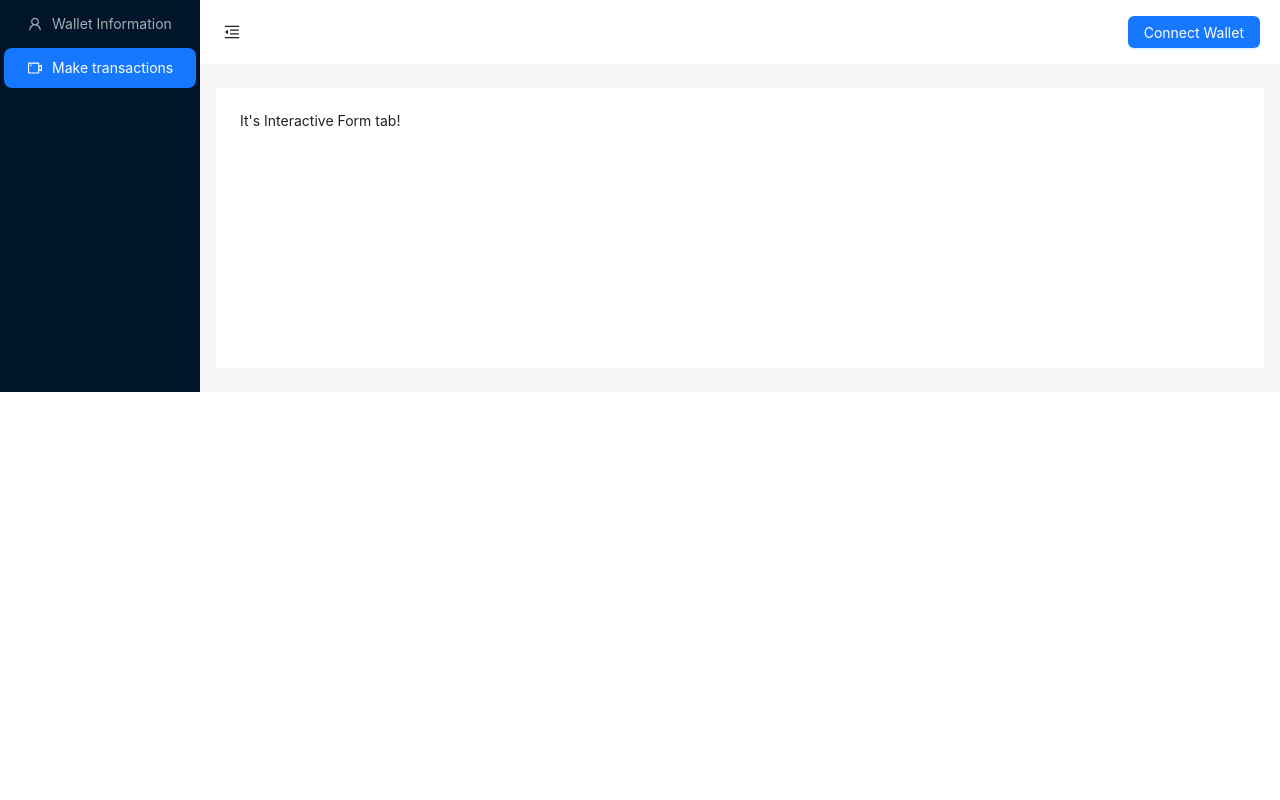
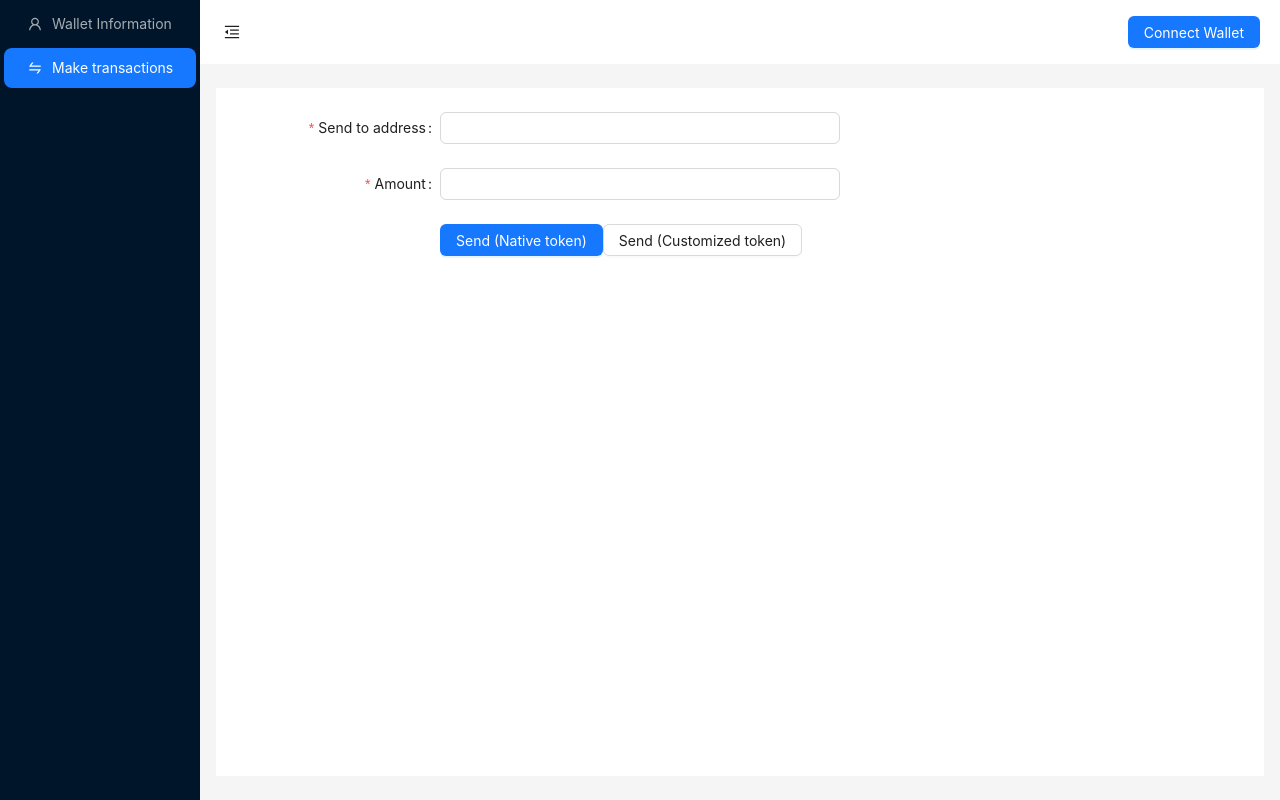
Before and after one commit to Sotatek-LocVuong/Demo-web3-dApp, a React (Create React App) app: page / in a window 1280 px wide. Both pictures are taken after a click on the item "Make transactions". Built offline with nearby package versions, Linux system fonts and the light colour scheme; the HTML template or start-up script is replaced by a standard one.

Commit message:
modify style of layout

```diff
--- a/src/App.css
+++ b/src/App.css
@@ -1,38 +1,3 @@
-.App {
-  text-align: center;
+.container {
+    height: 100%;
 }
-
-.App-logo {
-  height: 40vmin;
-  pointer-events: none;
-}
-
-@media (prefers-reduced-motion: no-preference) {
-  .App-logo {
-    animation: App-logo-spin infinite 20s linear;
-  }
-}
-
-.App-header {
-  background-color: #282c34;
-  min-height: 100vh;
-  display: flex;
-  flex-direction: column;
-  align-items: center;
-  justify-content: center;
-  font-size: calc(10px + 2vmin);
-  color: white;
-}
-
-.App-link {
-  color: #61dafb;
-}
-
-@keyframes App-logo-spin {
-  from {
-    transform: rotate(0deg);
-  }
-  to {
-    transform: rotate(360deg);
-  }
-}
--- a/src/App.tsx
+++ b/src/App.tsx
@@ -1,8 +1,8 @@
 import {
   MenuFoldOutlined,
   MenuUnfoldOutlined,
-  UserOutlined,
-  VideoCameraOutlined
+  SwapOutlined,
+  UserOutlined
 } from '@ant-design/icons';
 import { Button, Flex, Layout, Menu, Space, theme } from 'antd';
 import React, { useState } from 'react';
@@ -62,7 +62,7 @@ const App: React.FC = () => {
   };
 
   return (
-    <Layout>
+    <Layout className="container">
       <Sider trigger={null} collapsible collapsed={collapsed}>
         <div className="demo-logo-vertical" />
         <Menu
@@ -78,7 +78,7 @@ const App: React.FC = () => {
             },
             {
               key: '2',
-              icon: <VideoCameraOutlined />,
+              icon: <SwapOutlined />,
               label: 'Make transactions',
               onClick: () => setActiveTab(TabNames.InteractiveForm)
             }
--- a/src/index.css
+++ b/src/index.css
@@ -1,4 +1,5 @@
 body {
+  height: 100vh;
   margin: 0;
   font-family: -apple-system, BlinkMacSystemFont, 'Segoe UI', 'Roboto', 'Oxygen',
     'Ubuntu', 'Cantarell', 'Fira Sans', 'Droid Sans', 'Helvetica Neue',
@@ -7,6 +8,10 @@ body {
   -moz-osx-font-smoothing: grayscale;
 }
 
+#root, #root > div {
+  height: 100%;
+}
+
 code {
   font-family: source-code-pro, Menlo, Monaco, Consolas, 'Courier New',
     monospace;
--- a/src/layout/interactive-form/index.tsx
+++ b/src/layout/interactive-form/index.tsx
@@ -1,10 +1,58 @@
+import { Button, Form, Input } from 'antd';
 import React from 'react';
 
-interface IProps {}
-
-const WalletInformation: React.FC<IProps> = (props: IProps) => {
-  console.log(props);
-  return <>It's Interactive Form tab!</>;
+const layout = {
+  labelCol: { span: 8 },
+  wrapperCol: { span: 16 }
 };
 
-export default WalletInformation;
+const tailLayout = {
+  wrapperCol: { offset: 8, span: 16 }
+};
+
+const App: React.FC = () => {
+  const [form] = Form.useForm();
+
+  const onFinish = (values: any) => {
+    console.log(values);
+  };
+
+  // const onReset = () => {
+  //   form.resetFields();
+  // };
+
+  // const onFill = () => {
+  //   form.setFieldsValue({ note: 'Hello world!', gender: 'male' });
+  // };
+
+  return (
+    <Form
+      {...layout}
+      form={form}
+      name="control-hooks"
+      onFinish={onFinish}
+      style={{ maxWidth: 600 }}
+    >
+      <Form.Item
+        name="note"
+        label="Send to address: "
+        rules={[{ required: true }]}
+      >
+        <Input />
+      </Form.Item>
+      <Form.Item name="gender" label="Amount" rules={[{ required: true }]}>
+        <Input />
+      </Form.Item>
+      <Form.Item {...tailLayout}>
+        <Button type="primary" onClick={onFinish}>
+          Send (Native token)
+        </Button>
+        <Button htmlType="button" onClick={onFinish}>
+          Send (Customized token)
+        </Button>
+      </Form.Item>
+    </Form>
+  );
+};
+
+export default App;
--- a/src/layout/wallet-information-tab/index.tsx
+++ b/src/layout/wallet-information-tab/index.tsx
@@ -1,7 +1,7 @@
+import { Flex, Space } from 'antd';
 import React from 'react';
+import { LineWithTitle } from '../../components';
 import { TokenBalanceType, TokenType } from '../../models';
-import { Flex, Space } from 'antd';
-import { LineWithTitle } from '../../components';
 
 interface IProps {
   address: string;
@@ -12,7 +12,11 @@ const WalletInformation: React.FC<IProps> = ({ address, balances }: IProps) => {
   console.log(balances);
   return (
     <Flex vertical justify="center" align="start" gap={10}>
-      <Space>Its Wallet Information Tab!</Space>
+      <h3>Wallet Information</h3>
+      {!address && !balances.length ? (
+        <Space>Please connect to MetaMask first!</Space>
+      ) : (
+        <>
           <LineWithTitle title="Wallet Address" content={address} />
           {balances.map((tokenInfo) => {
             const title =
@@ -29,6 +33,8 @@ const WalletInformation: React.FC<IProps> = ({ address, balances }: IProps) => {
               />
             );
           })}
+        </>
+      )}
     </Flex>
   );
 };
```
Also changed, not shown: .eslintrc.json. Lines whose indentation alone changed are shown as unchanged.
